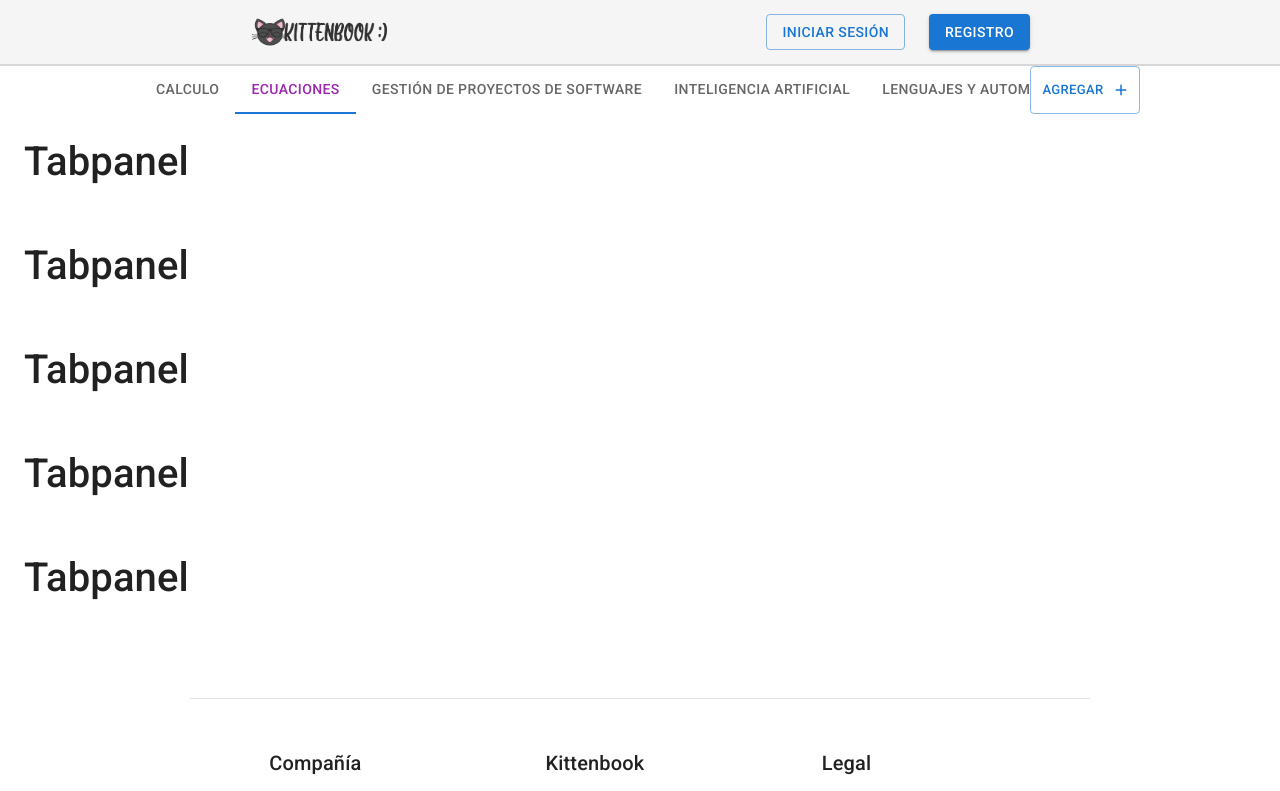
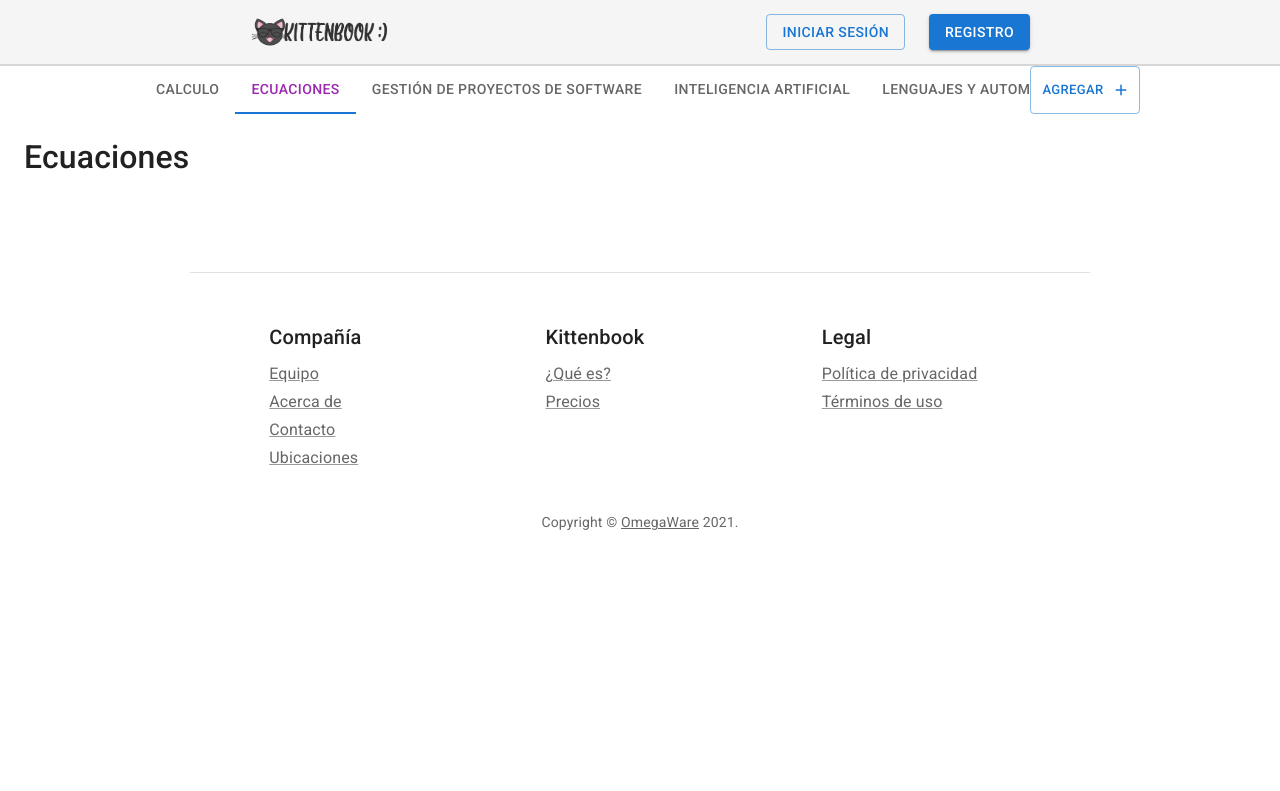
Before and after one commit to morning-g/kittenbook-frontend, a React (Create React App) app: page /tareas in a window 1280 px wide. Shown: the top 791 px of the page. Built offline with nearby package versions, Linux system fonts and the light colour scheme.

Commit message:
Funcionalidad a los Tabpanel

```diff
--- a/src/componentes/Tareas.js
+++ b/src/componentes/Tareas.js
@@ -27,7 +27,6 @@ function TabPanel (props) {
       {value === index && (
         <Box sx={{p:3}}>
           <Typography>{children}</Typography>
-          <h1>Tabpanel</h1>
         </Box>
       )}
     </div>
@@ -79,10 +78,8 @@ function ListaTabs() {
     }
 
     setTabs ((prevTabs) => {
-      return [...prevTabs, {titulo, value:prevTabs.size}]
+      return [...prevTabs, {titulo, value:prevTabs.length}]
     })
-
-    tabTituloRef.current.value = null;
     handleClose();
   }
 
@@ -135,8 +132,8 @@ function ListaTabs() {
       </Box>
       <div>
         {tabs.map((tab) => (
-          <TabPanel>
-
+          <TabPanel index={tab.value} value={value}>
+            <h2>{tab.titulo}</h2>
           </TabPanel>
         ))}
       </div>
```
